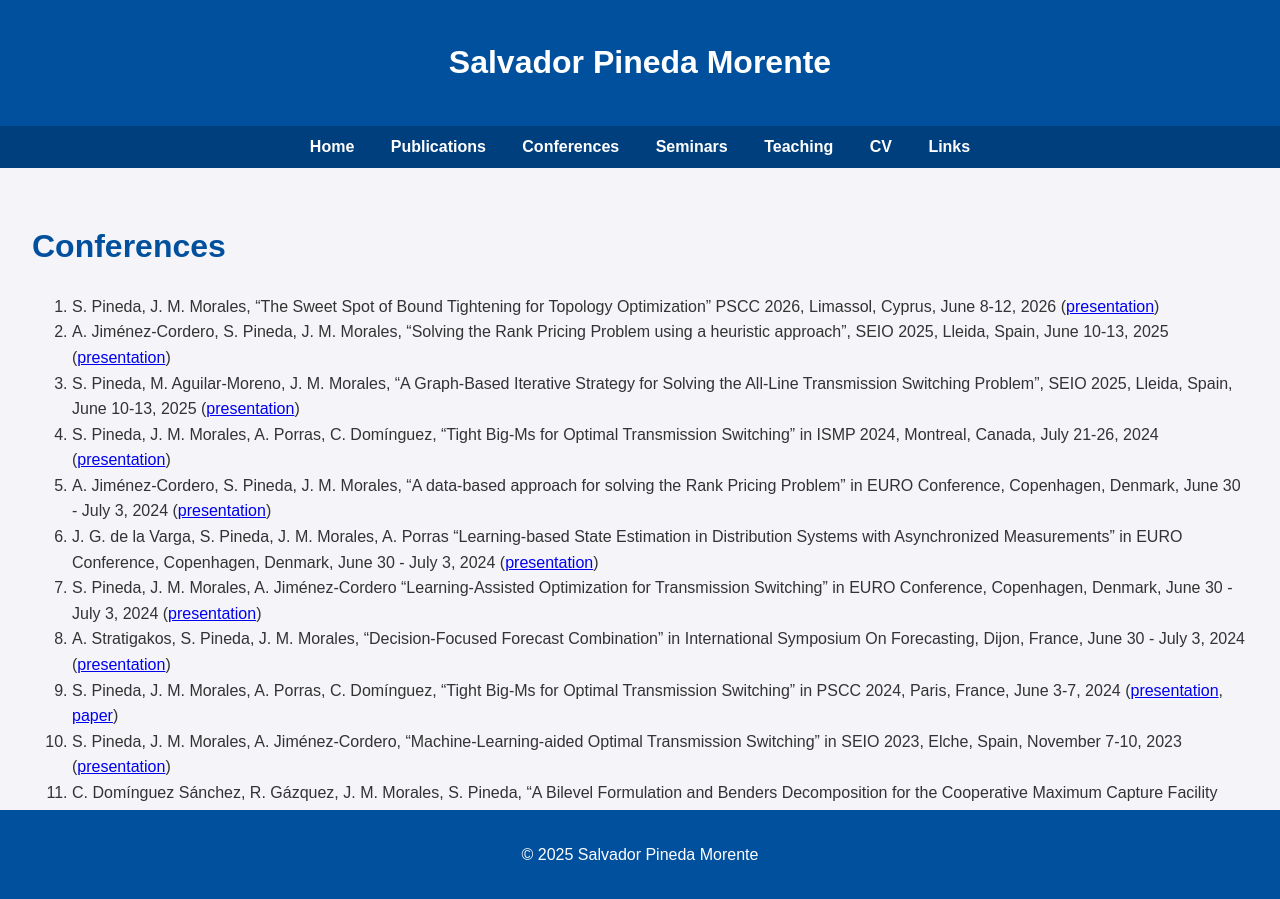
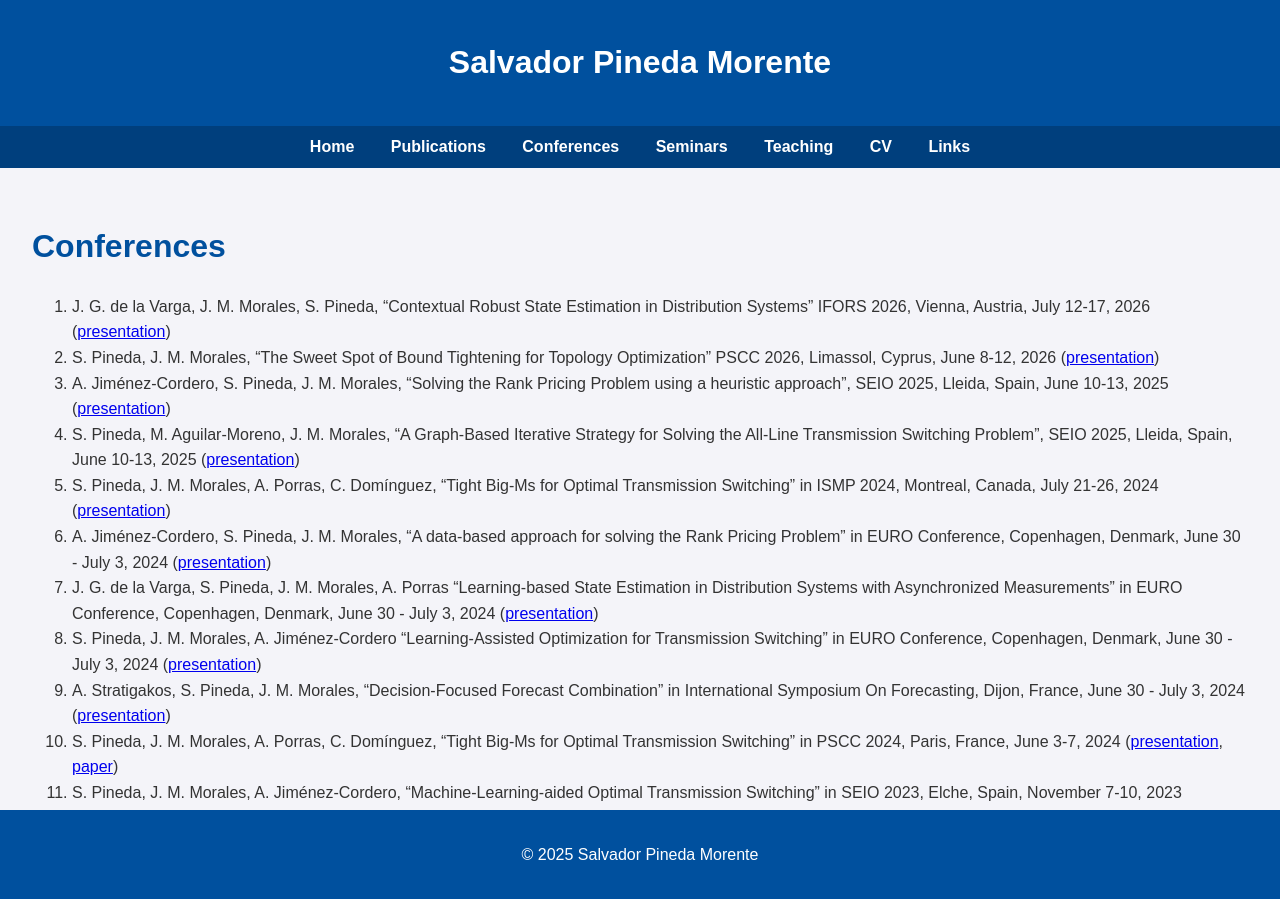
Before and after one commit to salvapineda/salvapineda.github.io, a Jekyll site: the page built from conferences.md, in a window 1280 px wide and 900 px high. Built offline with Jekyll 4.4.1, drawn with Linux system fonts in a browser that asks for light colours.

Commit message:
add ifors26 presentation

```diff
--- a/conferences.md
+++ b/conferences.md
@@ -6,6 +6,8 @@ title: "Conferences"
 
 # Conferences
 
+1. J. G. de la Varga, J. M. Morales, S. Pineda, "Contextual Robust State Estimation
+in Distribution Systems" IFORS 2026, Vienna, Austria, July 12-17, 2026 ([presentation](https://github.com/salvapineda/website/blob/main/Presentations/2026%20-%20IFORS%20-%20Contextual%20Robust%20State%20Estimation%20in%20Distribution%20Systems.pdf))
 1. S. Pineda, J. M. Morales, "The Sweet Spot of Bound Tightening for Topology Optimization" PSCC 2026, Limassol, Cyprus, June 8-12, 2026 ([presentation](https://github.com/salvapineda/website/blob/main/Presentations/2026%20-%20PSCC%20-%20The%20Sweet%20Spot%20of%20Bound%20Tightening%20for%20Topology%20Optimization.pdf))
 1. A. Jiménez-Cordero, S. Pineda, J. M. Morales, "Solving the Rank Pricing Problem using a heuristic approach", SEIO 2025, Lleida, Spain, June 10-13, 2025 ([presentation](https://github.com/salvapineda/website/blob/main/Presentations/2025%20-%20SEIO%20-%20Solving%20the%20Rank%20Pricing%20Problem%20using%20a%20Heuristic%20Approach.pdf))
 1. S. Pineda, M. Aguilar-Moreno, J. M. Morales, "A Graph-Based Iterative Strategy for Solving the All-Line Transmission Switching Problem", SEIO 2025, Lleida, Spain, June 10-13, 2025 ([presentation](https://github.com/salvapineda/website/blob/main/Presentations/2025%20-%20SEIO%20-%20A_Graph_Based_Iterative_Strategy_for_Solving_the_All_Line_Transmission_Switching_Problem.pdf))
```
